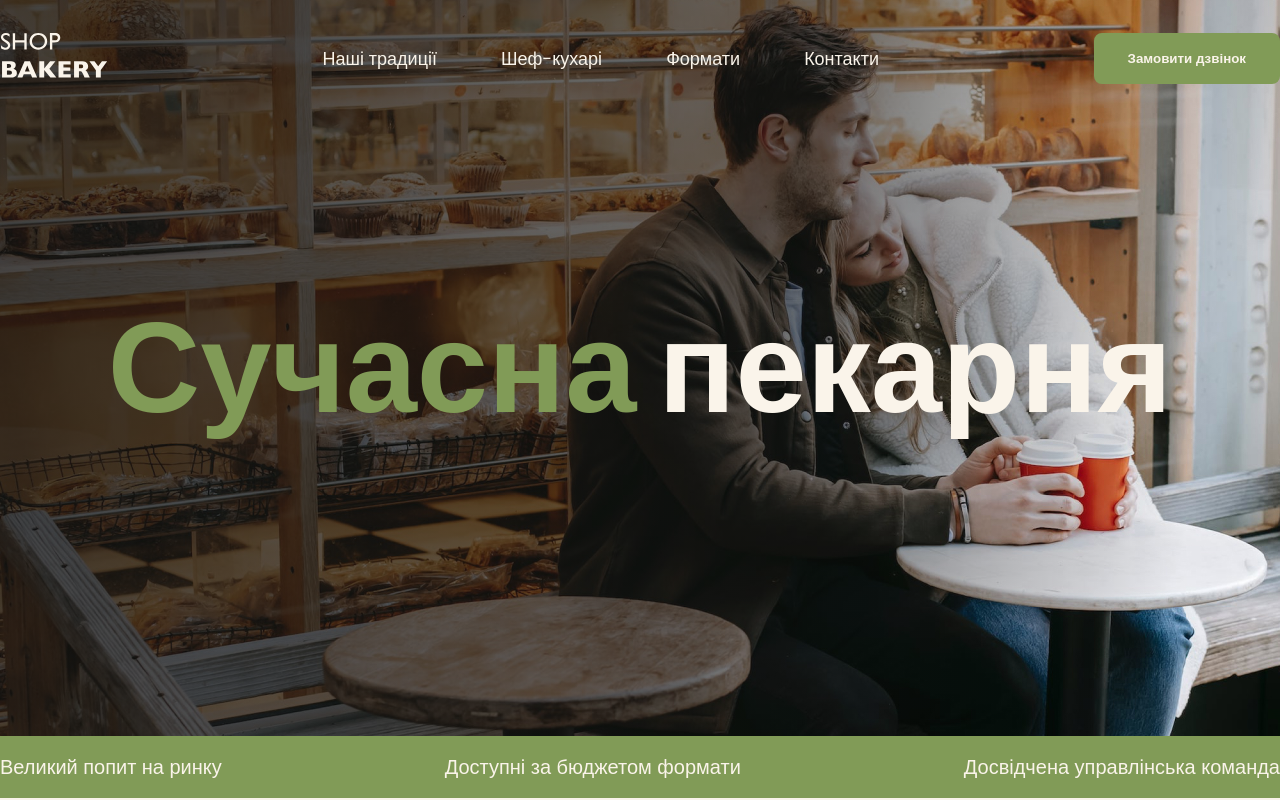
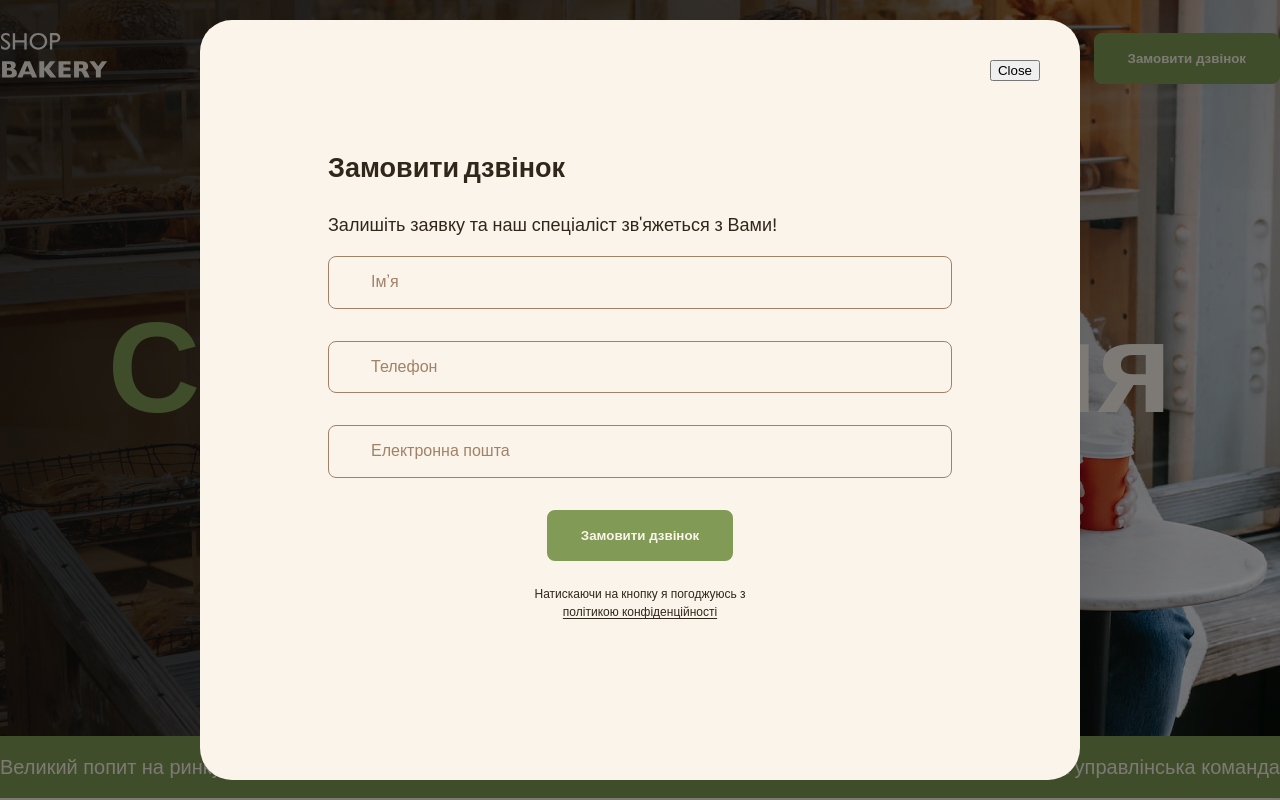
Before and after one commit to Viktoriatest/genius-test, a plain HTML site: page index.html in a window 1280 px wide. Shown: the top 800 px of the page. Drawn offline with Linux system fonts and the light colour scheme; files whose address does not match are found by name.

Commit message:
Add Form

```diff
--- a/css/styles.css
+++ b/css/styles.css
@@ -501,8 +501,10 @@ ul {
   max-width: 880px;
   height: 100%;
   max-height: 880px;
+  padding: 128px;
   background-color: var(--color-primary-light);
   border-radius: 32px;
+  overflow-y: auto;
 }
 
 .modal-btn-close {
@@ -510,3 +512,58 @@ ul {
   top: 40px;
   right: 40px;
 }
+
+/* Form */
+.form-field {
+  position: relative;
+  margin-bottom: 32px;
+}
+
+.form-label {
+  position: absolute;
+  left: 42px;
+  top: 16px;
+}
+
+.form-input {
+  padding: 16px 42px;
+  width: 100%;
+  border-radius: 8px;
+  font-size: 16px;
+  line-height: 1.17;
+  border: 1px solid var(--color-secondary-dark);
+  background-color: transparent;
+}
+
+.form-input:focus {
+  border-color: var(--color-brand-normal);
+  outline: none;
+}
+
+.form-input::placeholder {
+  color: var(--color-secondary-dark);
+  font-size: 16px;
+  line-height: 1.17;
+}
+
+.form-input:focus::placeholder {
+  color: var(--color-primary-dark);
+}
+
+.form-button {
+  display: flex;
+  margin: 0 auto 24px;
+}
+
+.form-terms {
+  margin: 0 auto;
+  max-width: 220px;
+  font-weight: 500;
+  font-size: 12px;
+  text-align: center;
+}
+
+.form-terms-link {
+  color: var(--color-primary-dark);
+  text-underline-offset: 2px;
+}
--- a/index.html
+++ b/index.html
@@ -210,7 +210,56 @@
                 Приєднуйся до мережі пекарень
               </h2>
               <p>Заповни форму, щоб ми звʼязались з тобою!</p>
-              <!-- Form -->
+              <form name="contact-form" autocomplete="off">
+                <div class="form-field">
+                  <label class="form-label visually-hidden" for="user-name">
+                    Iмʼя
+                  </label>
+                  <input
+                    class="form-input"
+                    type="text"
+                    name="user-name"
+                    id="user-name"
+                    placeholder="Імʼя"
+                  />
+                </div>
+
+                <div class="form-field">
+                  <label class="form-label visually-hidden" for="user-tel">
+                    Телефон
+                  </label>
+                  <input
+                    class="form-input"
+                    type="tel"
+                    name="user-tel"
+                    id="user-tel"
+                    placeholder="Телефон"
+                  />
+                </div>
+
+                <div class="form-field">
+                  <label class="form-label visually-hidden" for="user-email">
+                    Електронна пошта
+                  </label>
+                  <input
+                    class="form-input"
+                    type="email"
+                    name="user-email"
+                    id="user-email"
+                    placeholder="Електронна пошта"
+                  />
+                </div>
+
+                <button class="form-button button" type="submit">
+                  Замовити дзвінок
+                </button>
+                <p class="form-terms">
+                  Натискаючи на кнопку я погоджуюсь з
+                  <a class="form-terms-link" href="#"
+                    >політикою конфіденційності</a
+                  >
+                </p>
+              </form>
             </div>
             <iframe
               class="contact-map"
@@ -290,9 +339,59 @@
       </div>
     </footer>
 
-    <div class="backdrop is-hidden">
+    <div class="backdrop">
       <div class="modal">
         <button class="modal-btn-close" type="button">Close</button>
+        <h2>Замовити дзвінок</h2>
+        <p>Залишіть заявку та наш спеціаліст зв'яжеться з Вами!</p>
+        <form name="modal-form" autocomplete="off" novalidate>
+          <div class="form-field">
+            <label class="form-label visually-hidden" for="user-name">
+              Iмʼя
+            </label>
+            <input
+              class="form-input"
+              type="text"
+              name="user-name"
+              id="user-name"
+              placeholder="Імʼя"
+            />
+          </div>
+
+          <div class="form-field">
+            <label class="form-label visually-hidden" for="user-tel">
+              Телефон
+            </label>
+            <input
+              class="form-input"
+              type="tel"
+              name="user-tel"
+              id="user-tel"
+              placeholder="Телефон"
+            />
+          </div>
+
+          <div class="form-field">
+            <label class="form-label visually-hidden" for="user-email">
+              Електронна пошта
+            </label>
+            <input
+              class="form-input"
+              type="email"
+              name="user-email"
+              id="user-email"
+              placeholder="Електронна пошта"
+            />
+          </div>
+
+          <button class="form-button button" type="submit">
+            Замовити дзвінок
+          </button>
+          <p class="form-terms">
+            Натискаючи на кнопку я погоджуюсь з
+            <a class="form-terms-link" href="#">політикою конфіденційності</a>
+          </p>
+        </form>
       </div>
     </div>
 
```
